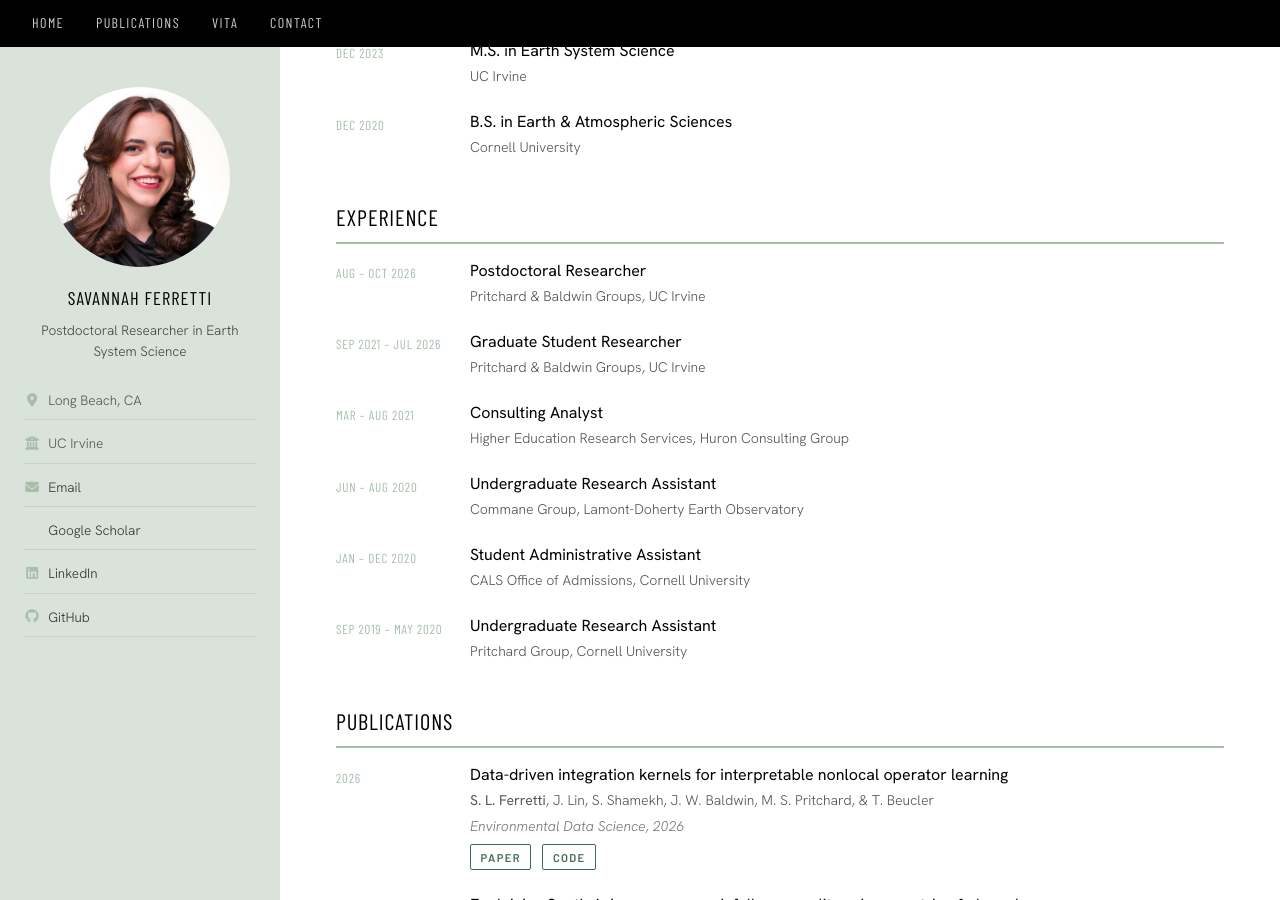
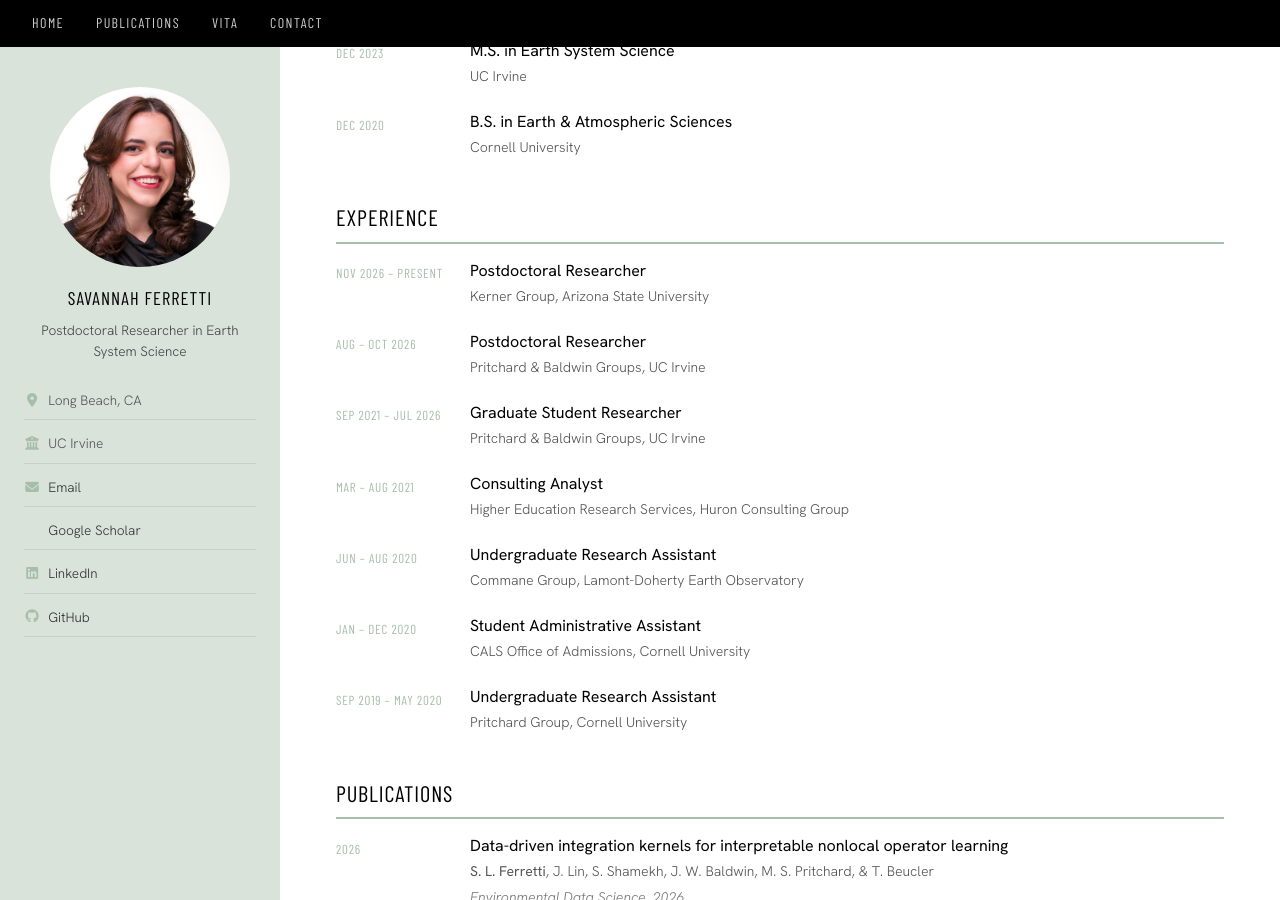
Before and after one commit to savannahferretti/savannahferretti.github.io, a Jekyll site: the page built from pages/vita.md, in a window 1280 px wide and 900 px high, scrolled down 406 px. Built offline with Jekyll 4.4.1, drawn with Linux system fonts in a browser that asks for light colours; a style sheet for code colours, icons or effects is not loaded.

Commit message:
Add new postdoctoral researcher entry

```diff
--- a/pages/vita.md
+++ b/pages/vita.md
@@ -41,6 +41,14 @@ This is an abbreviated vita. A full, up-to-date CV and a shorter resume are both
 </div>
 
 ## Experience
+
+<div class="cv-entry">
+  <div class="cv-entry__date">Nov 2026 – Present</div>
+  <div class="cv-entry__body">
+    <p class="cv-entry__title">Postdoctoral Researcher</p>
+    <p class="cv-entry__sub">Kerner Group, Arizona State University</p>
+  </div>
+</div>
 
 <div class="cv-entry">
   <div class="cv-entry__date">Aug – Oct 2026</div>
```
